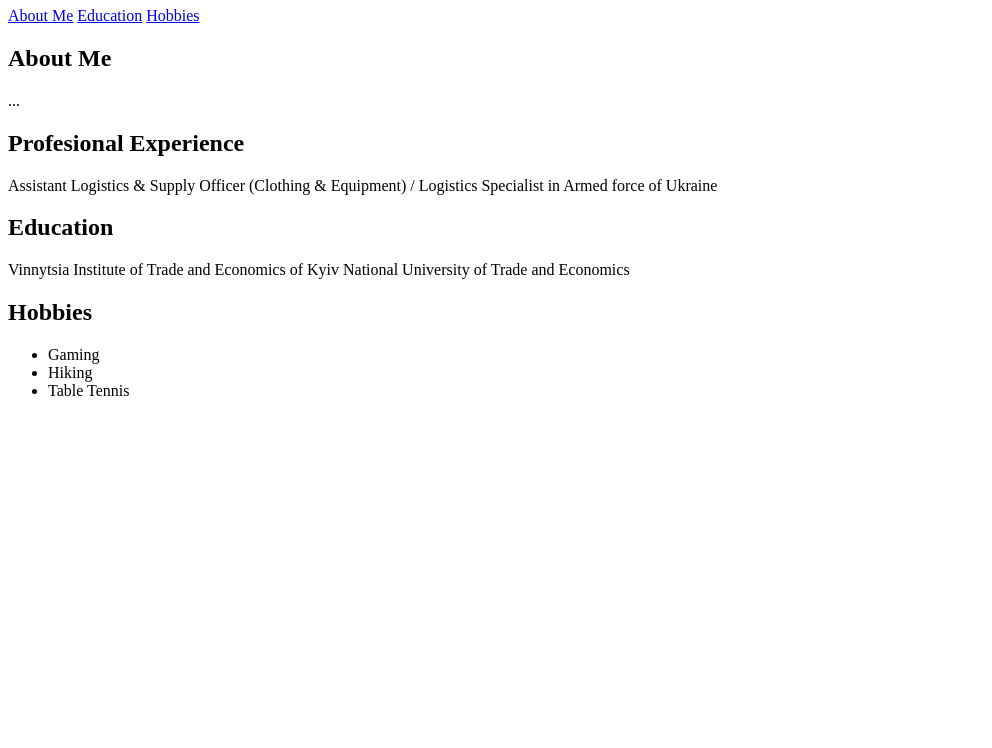
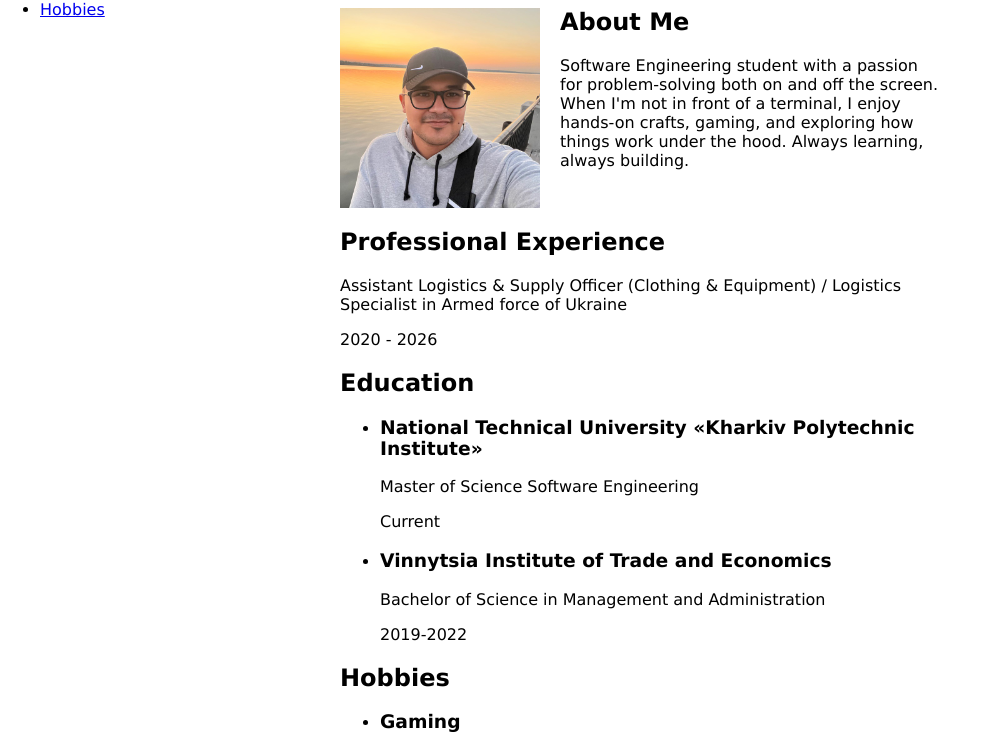
Before and after one commit to Jombol/Jombol.github.io, a plain HTML site: page CSS-2HW/index.html in a window 1280 px wide. Shown: the part 73-821 px from the top of the page, without its empty margins (0-992 px from the left). Before the commit the page ends 800 px from the top, so only its background shows below. Drawn offline with Linux system fonts and the light colour scheme; grey boxes are pictures that could not be loaded.

Commit message:
working on the CSS-2HW assignment, added a new photo and made some modifications to the index.html and style.css files.

```diff
--- a/CSS-2HW/index.html
+++ b/CSS-2HW/index.html
@@ -3,34 +3,57 @@
 <head>
     <meta charset="UTF-8">
     <meta name="viewport" content="width=device-width, initial-scale=1.0">
-    <title>Document</title>
+    <title>My Portfolio</title>
+    <link rel="stylesheet" href="style.css">
 </head>
 <body id="body">
     <h1>Jamal Bertash</h1>
+
     <nav>
-
-        <a href="#about">About Me</a></li>
-        <a href="#education">Education</a></li>
-        <a href="#hobbies">Hobbies</a></li>
-
+        <ul>
+            <li><a href="#about">About Me</a></li>
+            <li><a href="#Professional_Experience">Professional Experience</a></li>
+            <li><a href="#education">Education</a></li>
+            <li><a href="#hobbies">Hobbies</a></li>
+        </ul>
     </nav>
     <main>
         <article id="about">
-            <h2>About Me</h2>
-            <section>...
-            </section>
+
+            <div class="about-container">
+                <img id="profile-img" src="photo_2023-09-21_22-57-53.jpg" alt="Image" width="200" height="200">
+                <div class="about-text">
+                    <h2>About Me</h2>
+                    <p>Software Engineering  student with a passion for problem-solving both on and off the screen. When I'm not in front of a terminal, I enjoy hands-on crafts, gaming, and exploring how things work under the hood. Always learning, always building.</p>
+                </div>
+            </div>
         </article>
 
-        <article id="Profesional Experience">
-            <h2>Profesional Experience</h2>
+        <article id="Professional_Experience">
+            <h2>Professional Experience</h2>
             <section>
                 <p>Assistant Logistics & Supply Officer (Clothing & Equipment) / Logistics Specialist in Armed force of Ukraine</p>
+                <p>2020 - 2026</p>
+
             </section>
         </article>
 
         <article id="education">
             <h2>Education</h2>
-            <section>Vinnytsia Institute of Trade and Economics of Kyiv National University of Trade and Economics
+            <section>
+                <ul>
+                    <li>
+                        <h3>National Technical University «Kharkiv Polytechnic Institute»</h3>
+                        <p>Master of Science Software Engineering </p>
+                        <p>Current</p>
+                    </li>
+
+                    <li>
+                        <h3>Vinnytsia Institute of Trade and Economics</h3>
+                        <p>Bachelor of Science in Management and Administration</p>
+                        <p>2019-2022</p>
+                    </li>
+                </ul>
             </section>
         </article>
 
@@ -38,13 +61,20 @@
             <h2>Hobbies</h2>
             <section>
                 <ul>
-                    <li>Gaming</li>
-                    <li>Hiking</li>
-                    <li>Table Tennis</li>
+                    <li><h3>Gaming</h3></li>
+                    <img src="https://cdn.prod.website-files.com/6152909339c5938b8fdca638/68c1123808436d0d56a87e2e_OWT037_HERO_gaming-setup_1200x674.jpg" alt="Image" width="400" height="200">
+                    <li><h3>Hiking</h3></li>
+                    <img src="https://hiking-trails.com/wp-content/uploads/2024/05/Kerry-Way-_-Day-5-_-%C2%A9Jochem-de-Jong-_-High-res-29-e1717075740162.jpg" alt="Image" width="400" height="200">
+                    <li><h3>Table Tennis</h3></li>
+                    <img src="https://encrypted-tbn0.gstatic.com/images?q=tbn:ANd9GcRd_R06L7kkXqLgMHb9CbqdqvS89Z6aQc6KG8KyBsFlFSpDtPvVVSSG71wd&s=10" alt="Image" width="400" height="200">
                 </ul>
             </section>
         </article>
     </main>
+<footer>
+    <a href="https://github.com/Jombol" target="_blank">GitHub</a>
+    <a href="https://www.linkedin.com/in/jamal-bertash-a347aa436/" target="_blank">LinkedIn</a>
 
+</footer>
 </body>
 </html>
--- a/CSS-2HW/style.css
+++ b/CSS-2HW/style.css
@@ -1,4 +1,28 @@
+
 #body{
     max-width: 600px;
     margin: 0 auto;
+    font-family: Verdana, Geneva, Tahoma, sans-serif;
 }
+    nav {
+  position: fixed;
+  top: 0%;
+  left: 0;
+  width: 20%;
+  z-index: 1000;
+  gap: 15px;
+}
+img {
+  max-width: 100%;
+  height: auto;
+  display: block;
+}
+.about-container {
+  display: flex;
+  align-items: flex-start;
+  gap: 20px;
+}
+
+.about-text h2 {
+  margin-top: 0;
+}
```
Also changed, not shown: CSS-2HW/photo_2023-09-21_22-57-53.jpg (added).
